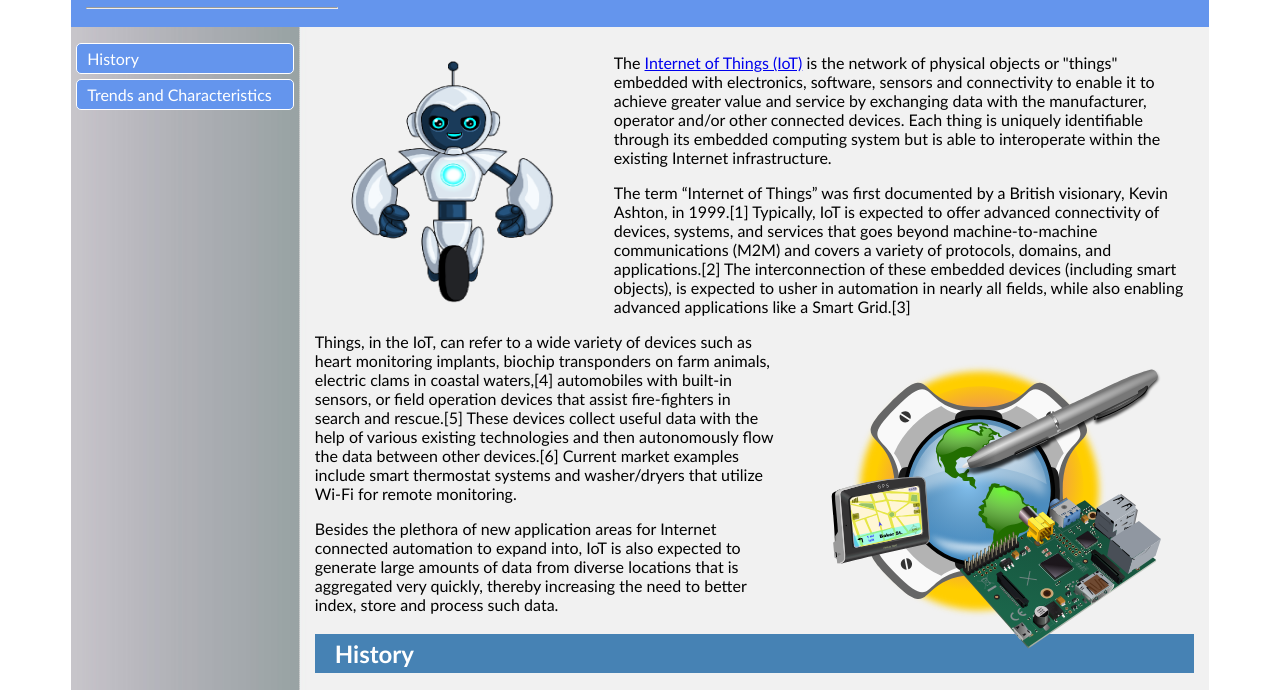
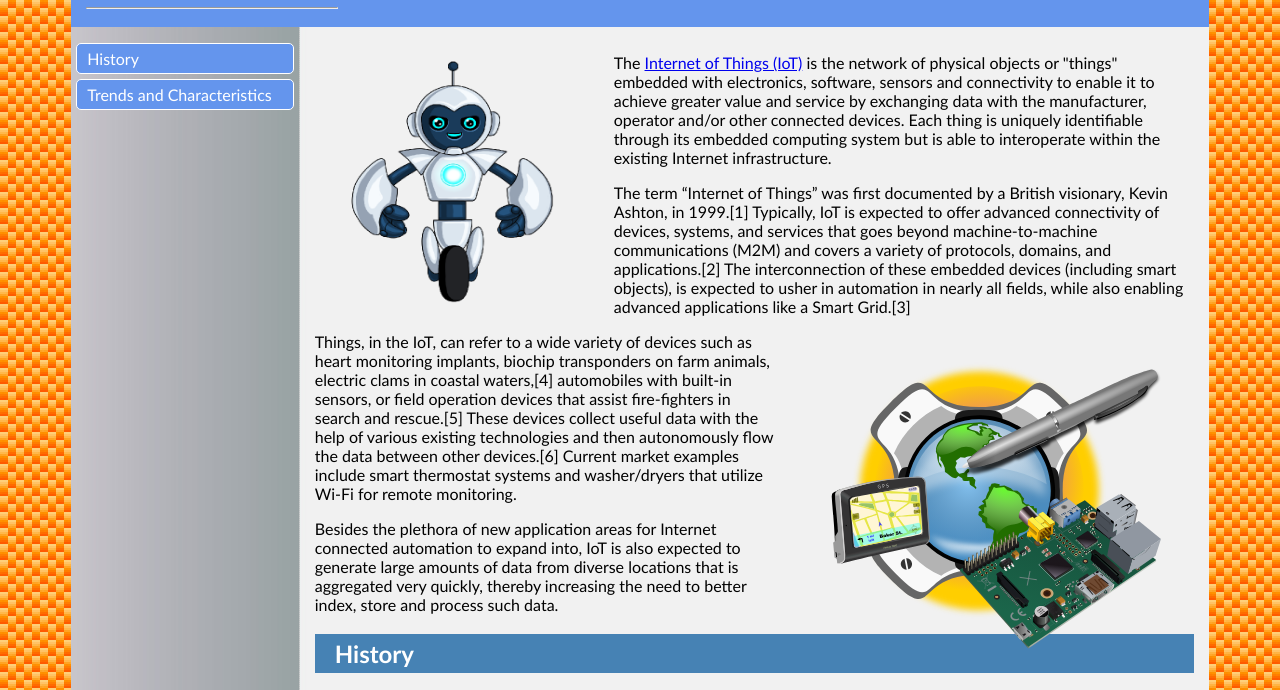
Before and after one commit to iproduct/web-design-2015, a plain HTML site: page WD_Intro/public_html/index.html in a window 1280 px wide. Shown: the part 128-818 px from the top of the page. Drawn offline with Linux system fonts and the light colour scheme.

Commit message:
WD_Intro background updated.

```diff
--- a/WD_Intro/public_html/css/custom.css
+++ b/WD_Intro/public_html/css/custom.css
@@ -1,4 +1,8 @@
 /* Page layout */
+body{
+    background-image: url("../img/net2.gif");
+}
+
 #page {
     /*width: 960px;*/
     width: 90%;
```
Also changed, not shown: WD_Intro/public_html/img/computer1.jpg (added), WD_Intro/public_html/img/net2.gif (added).
